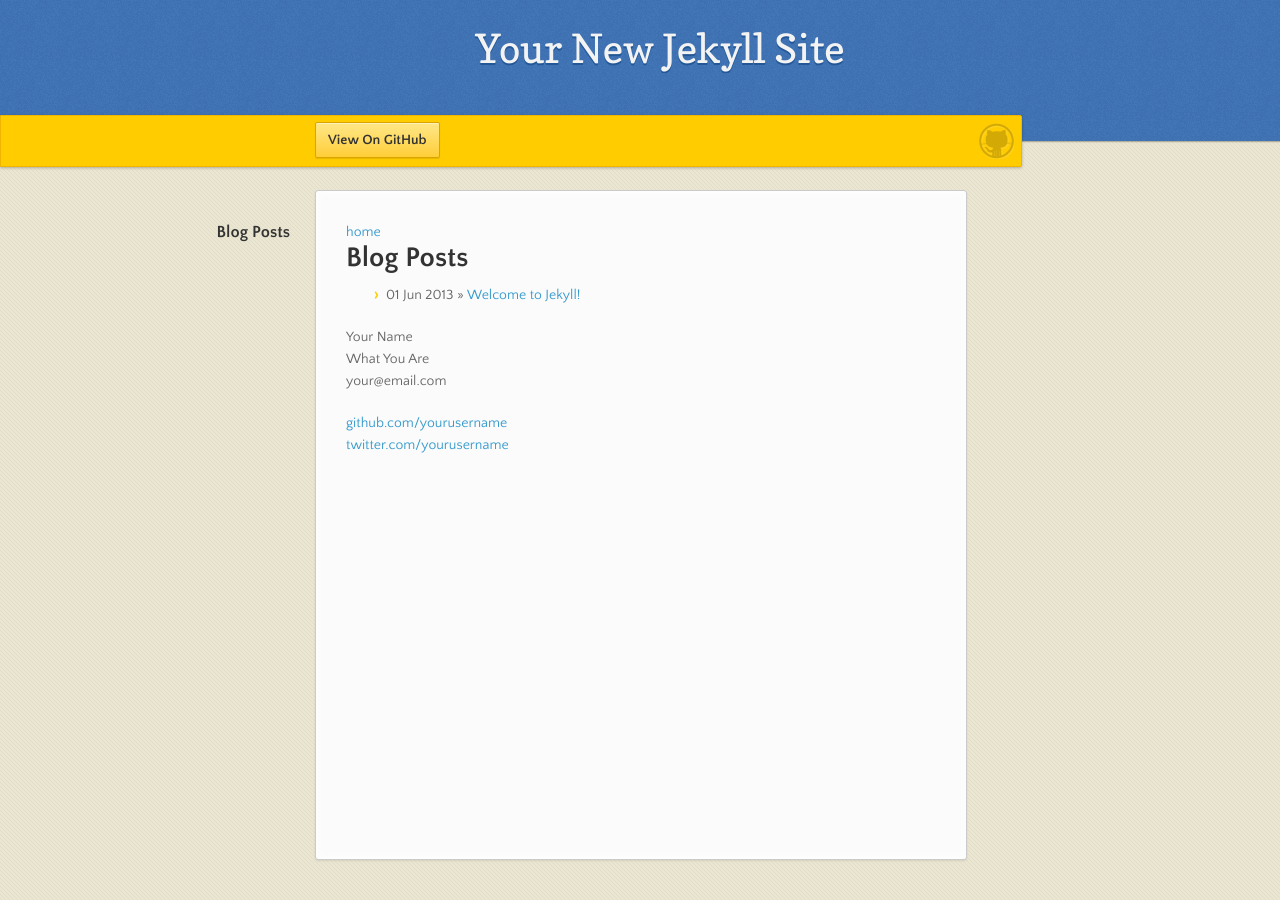
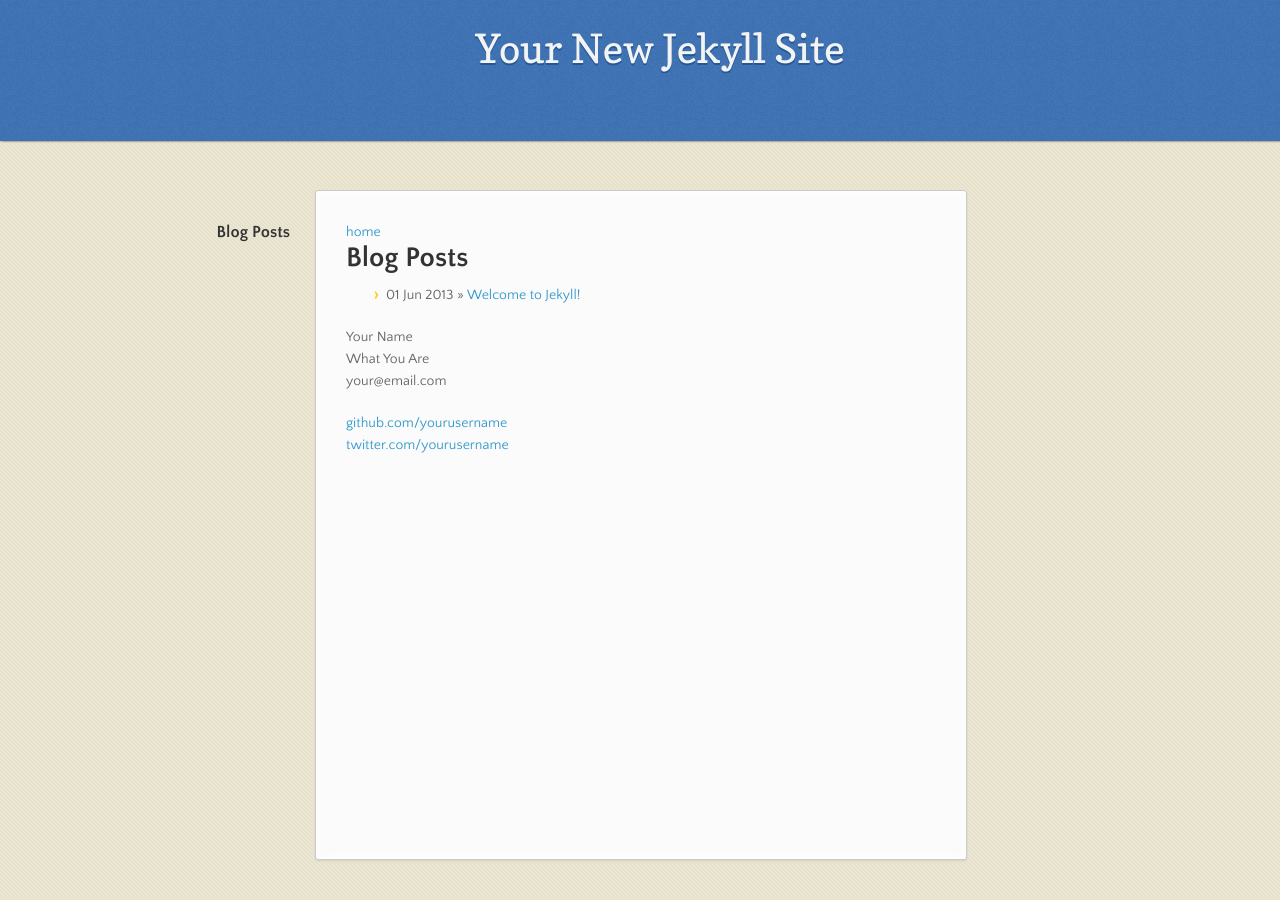
Before and after one commit to vesselxx/vessel.github.io, a Jekyll site: the page built from index.html, in a window 1280 px wide. Built offline with Jekyll 4.4.1, drawn with Linux system fonts in a browser that asks for light colours; nearby versions of some CDN libraries.

Commit message:
バナー banner をコメントアウト
.downloads コメントアウト

```diff
--- a/_layouts/default.html
+++ b/_layouts/default.html
@@ -41,11 +41,13 @@
       <!-- <p>ユーザーページ</p> -->
     </header>
 
-    <div id="banner">
-      <span id="logo"></span>
+    <!-- アプリを作成したら復活 -->
+    <!-- <div id="banner"> -->
+      <!-- <span id="logo"></span> -->
 
-      <a href="https://github.com/vessel" class="button fork"><strong>View On GitHub</strong></a>
-    </div><!-- end banner -->
+      <!-- ボタン -->
+      <!-- <a href="https://github.com/vessel" class="button fork"><strong>View On GitHub</strong></a> -->
+    <!-- </div> end banner -->
 
     <div class="wrapper">
 
--- a/stylesheets/styles.css
+++ b/stylesheets/styles.css
@@ -756,6 +756,7 @@ header p {
   font-size: 14px;
   background-color: #FFE788;
 }
+/*
 #banner .downloads {
   float: right;
   margin: 0 45px 0 0;
@@ -768,6 +769,7 @@ header p {
   text-transform: uppercase;
   text-shadow: rgba(255, 255, 255, 0.2) 0 1px 0;
 }
+*/
 #banner ul {
   list-style: none;
   height: 40px;
```
